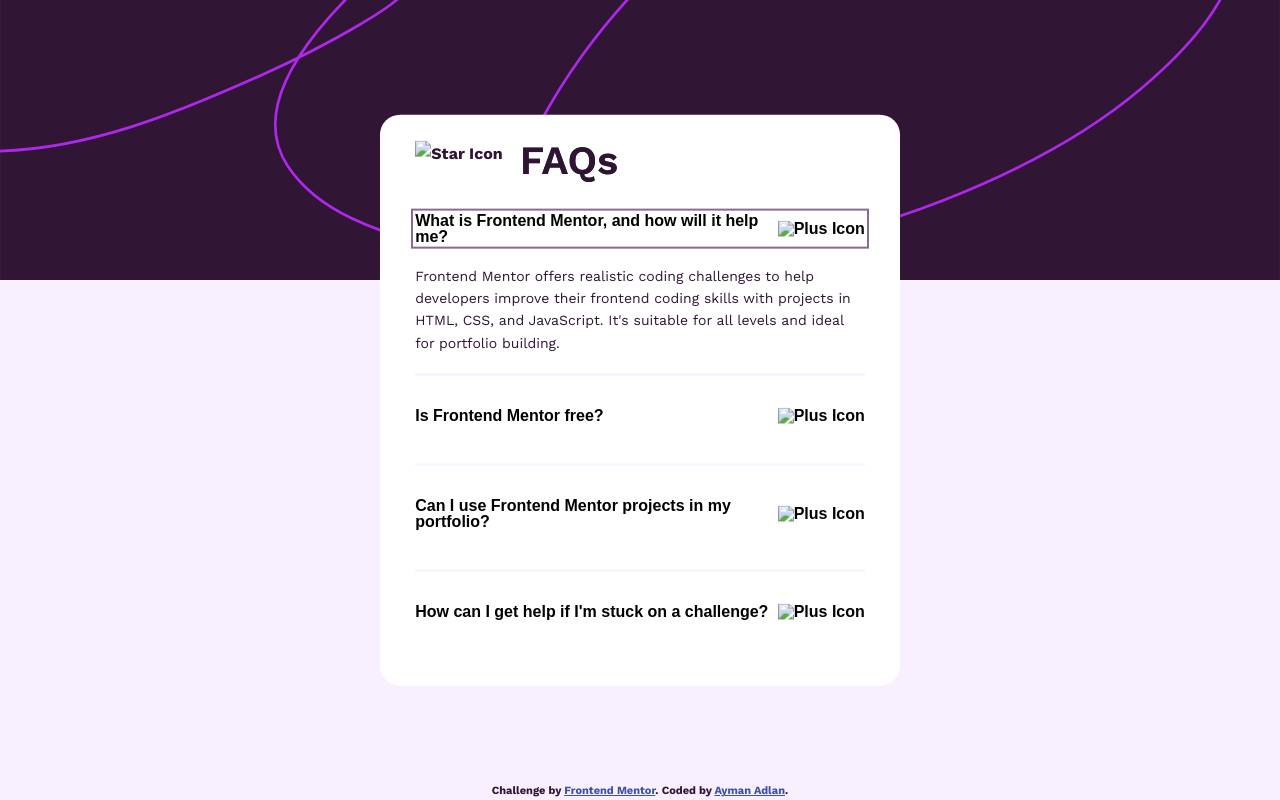
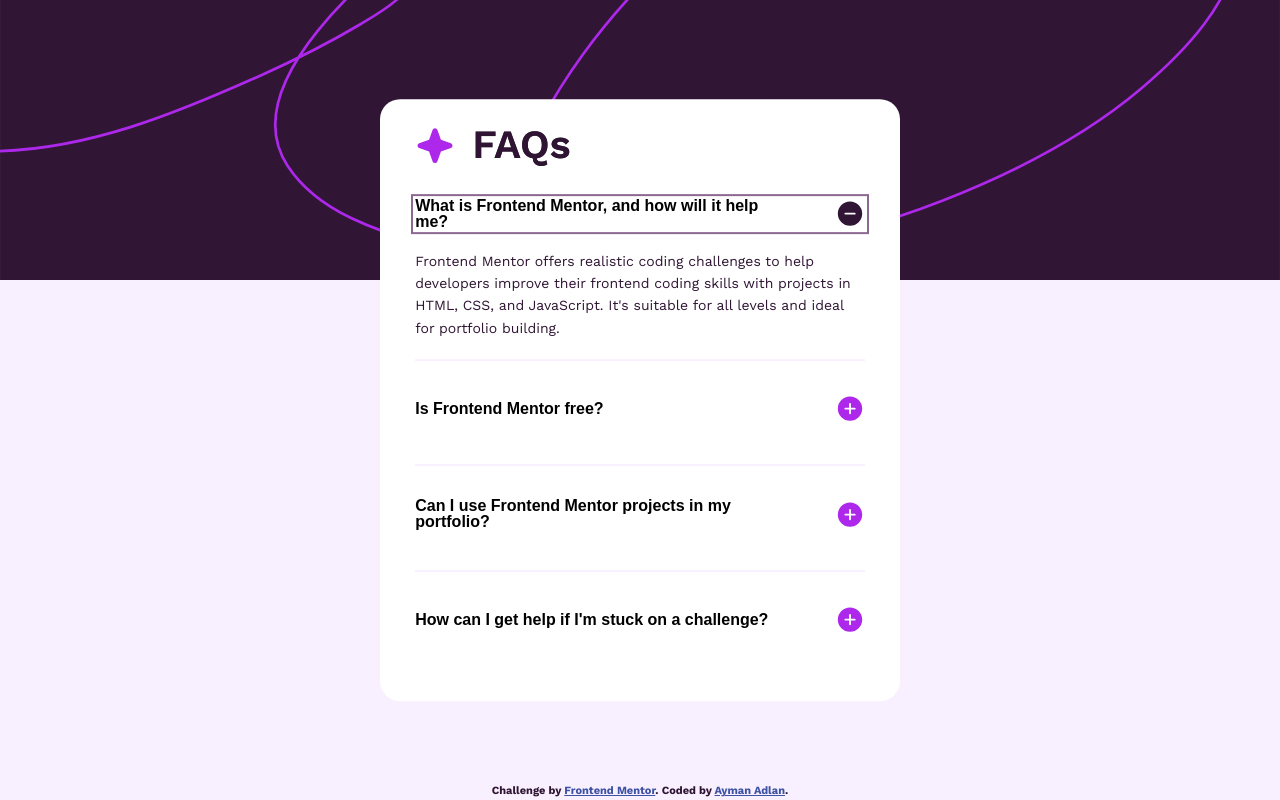
Before and after one commit to Ayman-Adlan/faq-accordion-main, a plain HTML site: page index.html in a window 1280 px wide. Both pictures are taken after a click on the button "What is Frontend Mentor, and how will it help me?". Drawn offline with Linux system fonts and the light colour scheme.

Commit message:
last commit

```diff
--- a/index.html
+++ b/index.html
@@ -9,7 +9,7 @@
       rel="icon"
       type="image/png"
       sizes="32x32"
-      href="./assets/images/favicon-32x32" />
+      href="./assets/images/favicon-32x32.png" />
     <link rel="stylesheet" href="./style.css" />
     <title>Frontend Mentor | FAQ accordion</title>
   </head>
@@ -21,14 +21,14 @@
       <div class="background-wrapper">
         <div class="faq-card">
           <div class="faq-header">
-            <img src="/assets/images/icon-star" alt="Star Icon" />
+            <img src="/assets/images/icon-star.svg" alt="Star Icon" />
             <h1>FAQs</h1>
           </div>
           <section class="faq-list">
             <div class="faq-item">
               <button class="faq-question">
                 <span>What is Frontend Mentor, and how will it help me?</span>
-                <img src="assets/images/icon-plus" alt="Plus Icon" />
+                <img src="assets/images/icon-plus.svg" alt="Plus Icon" />
               </button>
               <div class="faq-answer hidden">
                 <p>
@@ -43,7 +43,7 @@
             <div class="faq-item">
               <button class="faq-question">
                 <span> Is Frontend Mentor free? </span>
-                <img src="/assets/images/icon-plus" alt="Plus Icon" />
+                <img src="/assets/images/icon-plus.svg" alt="Plus Icon" />
               </button>
               <div class="faq-answer hidden">
                 <p>
@@ -59,7 +59,7 @@
                 <span>
                   Can I use Frontend Mentor projects in my portfolio?
                 </span>
-                <img src="/assets/images/icon-plus" alt="Plus Icon" />
+                <img src="/assets/images/icon-plus.svg" alt="Plus Icon" />
               </button>
               <div class="faq-answer hidden">
                 <p>
@@ -73,7 +73,7 @@
             <div class="faq-item">
               <button class="faq-question">
                 <span> How can I get help if I'm stuck on a challenge? </span>
-                <img src="/assets/images/icon-plus" alt="Plus Icon" />
+                <img src="/assets/images/icon-plus.svg" alt="Plus Icon" />
               </button>
               <div class="faq-answer hidden">
                 <p>
--- a/script.js
+++ b/script.js
@@ -16,9 +16,9 @@
     faqAnswer.classList.toggle("hidden");
 
     if (faqAnswer.classList.contains("hidden")) {
-      icon.src = "/assets/images/icon-plus";
+      icon.src = "/assets/images/icon-plus.svg";
     } else {
-      icon.src = "/assets/images/icon-minus";
+      icon.src = "/assets/images/icon-minus.svg";
     }
   });
 });
@@ -57,7 +57,7 @@
 
       if (!otherAnswer.classList.contains("hidden")) {
         otherAnswer.classList.add("hidden");
-        otherIcon.src = "/assets/images/icon-plus";
+        otherIcon.src = "/assets/images/icon-plus.svg";
       }
     }
   });
```
